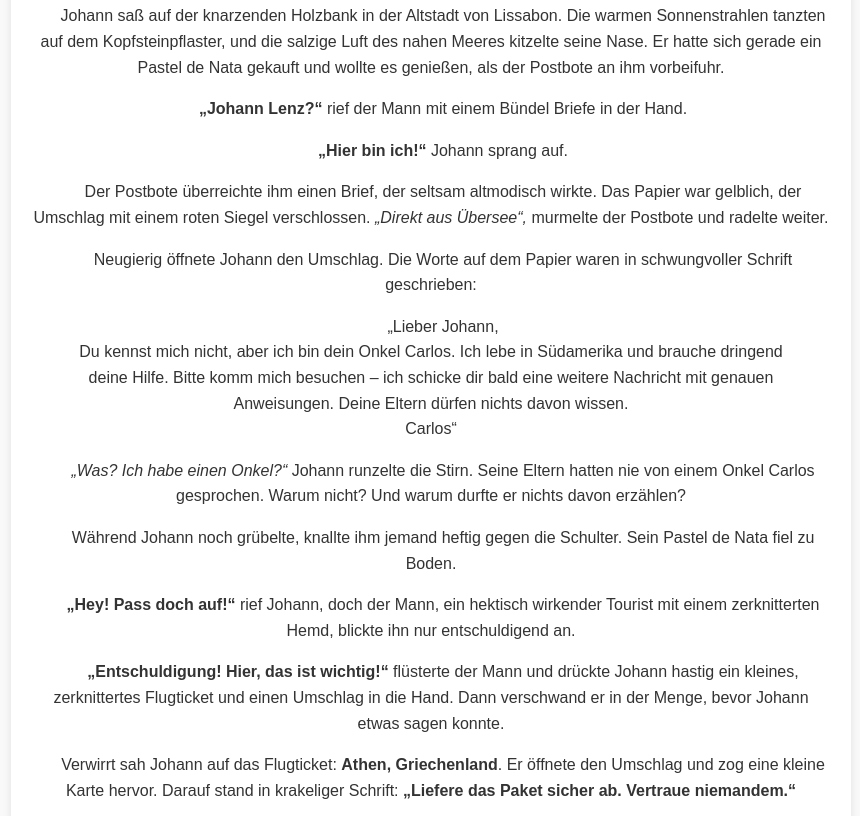
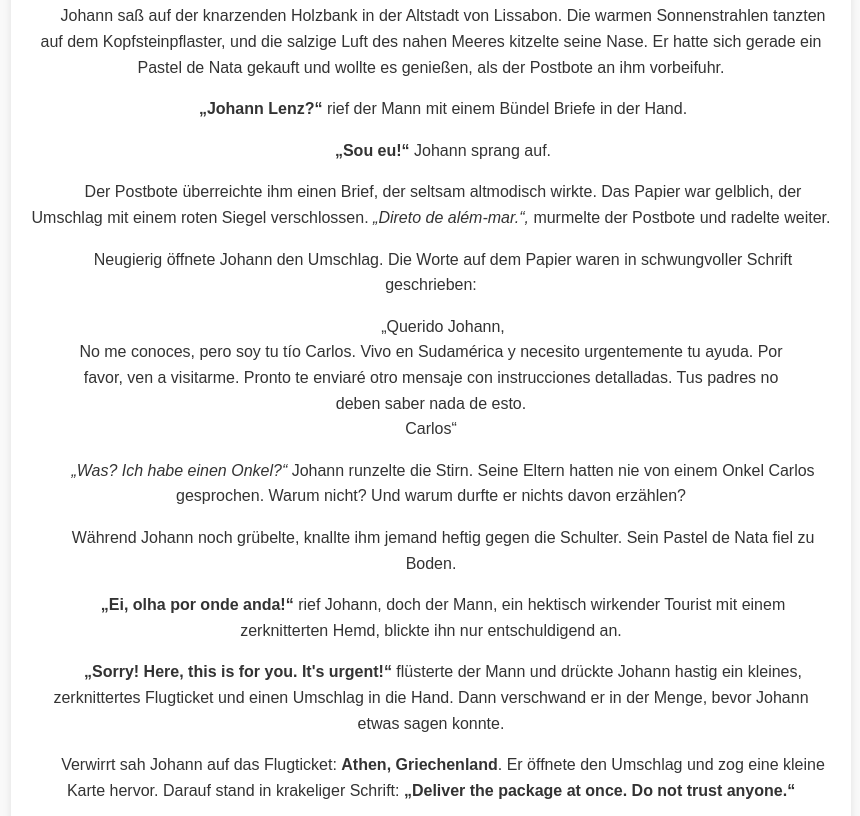
Before and after one commit to 4nna/4nna, a plain HTML site: page adventskalender/1/anfang.html in a window 1280 px wide. Shown: the part 1039-1855 px from the top of the page, without its empty margins (209-1069 px from the left). Drawn offline with Linux system fonts and the light colour scheme.

Commit message:
Update anfang.html
sprachen angepasst

```diff
--- a/adventskalender/1/anfang.html
+++ b/adventskalender/1/anfang.html
@@ -3,7 +3,7 @@
 <head>
     <meta charset="UTF-8">
     <meta name="viewport" content="width=device-width, initial-scale=1.0">
-    <title>Johanns grosse Reise</title>
+    <title>Johans grosse Reise</title>
     <style>
         body {
             font-family: Arial, sans-serif;
@@ -79,25 +79,25 @@
 
     <div id="content">
         <div class="container">
-            <h1>Johannes' grosse Reise</h1>
-            <h2>Kapitel 1: Der Brief aus der Fremde</h2>
+            <h1>Johans grosse Reise</h1>
+            <h2>Dezember 1: Der Brief aus der Fremde</h2>
             <img src="december1.webp" alt="Johann in der Altstadt von Lissabon mit einem geheimnisvollen Brief">
 
             <p>Johann saß auf der knarzenden Holzbank in der Altstadt von Lissabon. Die warmen Sonnenstrahlen tanzten auf dem Kopfsteinpflaster, und die salzige Luft des nahen Meeres kitzelte seine Nase. Er hatte sich gerade ein Pastel de Nata gekauft und wollte es genießen, als der Postbote an ihm vorbeifuhr.</p>
             <p><strong>„Johann Lenz?“</strong> rief der Mann mit einem Bündel Briefe in der Hand.</p>
-            <p><strong>„Hier bin ich!“</strong> Johann sprang auf.</p>
-            <p>Der Postbote überreichte ihm einen Brief, der seltsam altmodisch wirkte. Das Papier war gelblich, der Umschlag mit einem roten Siegel verschlossen. <em>„Direkt aus Übersee“,</em> murmelte der Postbote und radelte weiter.</p>
+            <p><strong>„Sou eu!“</strong> Johann sprang auf.</p>
+            <p>Der Postbote überreichte ihm einen Brief, der seltsam altmodisch wirkte. Das Papier war gelblich, der Umschlag mit einem roten Siegel verschlossen. <em>„Direto de além-mar.“,</em> murmelte der Postbote und radelte weiter.</p>
             <p>Neugierig öffnete Johann den Umschlag. Die Worte auf dem Papier waren in schwungvoller Schrift geschrieben:</p>
             <blockquote>
-                <p>„Lieber Johann,<br>
-                Du kennst mich nicht, aber ich bin dein Onkel Carlos. Ich lebe in Südamerika und brauche dringend deine Hilfe. Bitte komm mich besuchen – ich schicke dir bald eine weitere Nachricht mit genauen Anweisungen. Deine Eltern dürfen nichts davon wissen.<br>
+                <p>„Querido Johann,<br>
+                No me conoces, pero soy tu tío Carlos. Vivo en Sudamérica y necesito urgentemente tu ayuda. Por favor, ven a visitarme. Pronto te enviaré otro mensaje con instrucciones detalladas. Tus padres no deben saber nada de esto.<br>
                 Carlos“</p>
             </blockquote>
             <p><em>„Was? Ich habe einen Onkel?“</em> Johann runzelte die Stirn. Seine Eltern hatten nie von einem Onkel Carlos gesprochen. Warum nicht? Und warum durfte er nichts davon erzählen?</p>
             <p>Während Johann noch grübelte, knallte ihm jemand heftig gegen die Schulter. Sein Pastel de Nata fiel zu Boden.</p>
-            <p><strong>„Hey! Pass doch auf!“</strong> rief Johann, doch der Mann, ein hektisch wirkender Tourist mit einem zerknitterten Hemd, blickte ihn nur entschuldigend an.</p>
-            <p><strong>„Entschuldigung! Hier, das ist wichtig!“</strong> flüsterte der Mann und drückte Johann hastig ein kleines, zerknittertes Flugticket und einen Umschlag in die Hand. Dann verschwand er in der Menge, bevor Johann etwas sagen konnte.</p>
-            <p>Verwirrt sah Johann auf das Flugticket: <strong>Athen, Griechenland</strong>. Er öffnete den Umschlag und zog eine kleine Karte hervor. Darauf stand in krakeliger Schrift: <strong>„Liefere das Paket sicher ab. Vertraue niemandem.“</strong></p>
+            <p><strong>„Ei, olha por onde anda!“</strong> rief Johann, doch der Mann, ein hektisch wirkender Tourist mit einem zerknitterten Hemd, blickte ihn nur entschuldigend an.</p>
+            <p><strong>„Sorry! Here, this is for you. It's urgent!“</strong> flüsterte der Mann und drückte Johann hastig ein kleines, zerknittertes Flugticket und einen Umschlag in die Hand. Dann verschwand er in der Menge, bevor Johann etwas sagen konnte.</p>
+            <p>Verwirrt sah Johann auf das Flugticket: <strong>Athen, Griechenland</strong>. Er öffnete den Umschlag und zog eine kleine Karte hervor. Darauf stand in krakeliger Schrift: <strong>„Deliver the package at once. Do not trust anyone.“</strong></p>
             <p>Johann blinzelte. <em>„Was soll das denn jetzt?“</em> murmelte er. Er spürte, wie sein Herz schneller schlug. Zwei seltsame Ereignisse an einem Tag – das konnte kein Zufall sein!</p>
             <p><strong>„Johann!“</strong> Die Stimme seiner Mutter riss ihn aus den Gedanken. Sie winkte von der anderen Straßenseite. <strong>„Komm, wir müssen weiter, wir fliegen bald nach Italien!“</strong></p>
             <p>Johann starrte auf die Karte, das Flugticket und den Brief von Onkel Carlos.</p>
@@ -109,9 +109,7 @@
                 <a href="#kapitel2-option3">3. Er folgt der Spur des seltsamen Touristen und fliegt nach Griechenland, um das Paket abzuliefern. Was mag darin sein?</a>
             </div>
         </div>
-
-        <p>Johann saß auf einer Bank, als ihm ein seltsamer Brief zugestellt wurde. Darin stand: „Ich brauche deine Hilfe, komm nach Südamerika!“</p>
-    </div>
+            </div>
 </body>
 </html>
 
```
